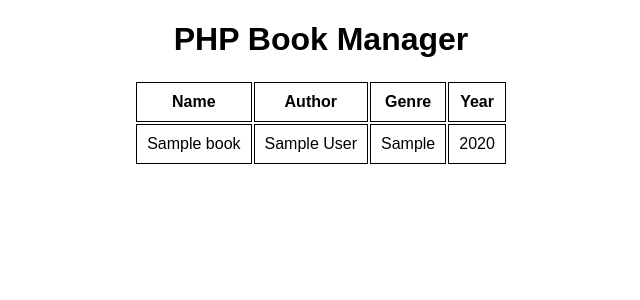
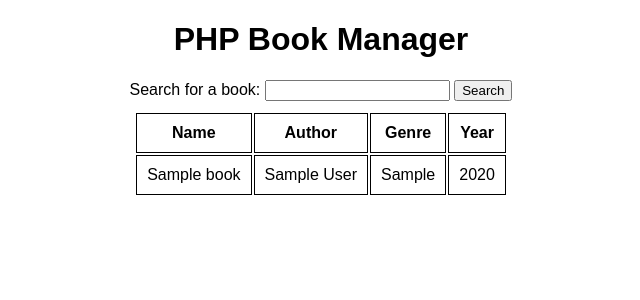
Before and after one commit to karmek-k/php-crud, a PHP site: page / in a window 1280 px wide. Shown: the top 300 px of the page, without its empty margins (319-959 px from the left). Run offline with PHP 8.4, Linux system fonts and the light colour scheme; tables that the repository leaves empty or names only in its code hold one stand-in row (values such as "Sample post"); some libraries are stand-ins or nearby versions.

Commit message:
Add a book search form

```diff
--- a/src/css/style.css
+++ b/src/css/style.css
@@ -20,3 +20,7 @@ td {
     padding: 10px;
     border: 1px solid black;
 }
+
+.search-form {
+    margin-bottom: 10px;
+}
--- a/src/index.php
+++ b/src/index.php
@@ -4,7 +4,15 @@
 
     if ($nameInQuery)
     {
-        $books = book_get_by_name($_GET['name']);
+        $bookName = $_GET['name'];
+
+        // redirect to home if book name is not present
+        if ($bookName === '')
+        {
+            header('Location: /');
+        }
+
+        $books = book_get_by_name($bookName);
     }
     else
     {
@@ -23,6 +31,17 @@
 <body>
     <main>
         <h1>PHP Book Manager</h1>
+
+        <form method="get" class="search-form">
+            <label for="book-name">Search for a book:</label>
+            <input
+                id="book-name"
+                value="<?php echo $nameInQuery ? htmlspecialchars($bookName) : ''; ?>"
+                name="name"
+            />
+            <input type="submit" value="Search" />
+        </form>
+
         <?php
             if ($books === [])
             {
```
